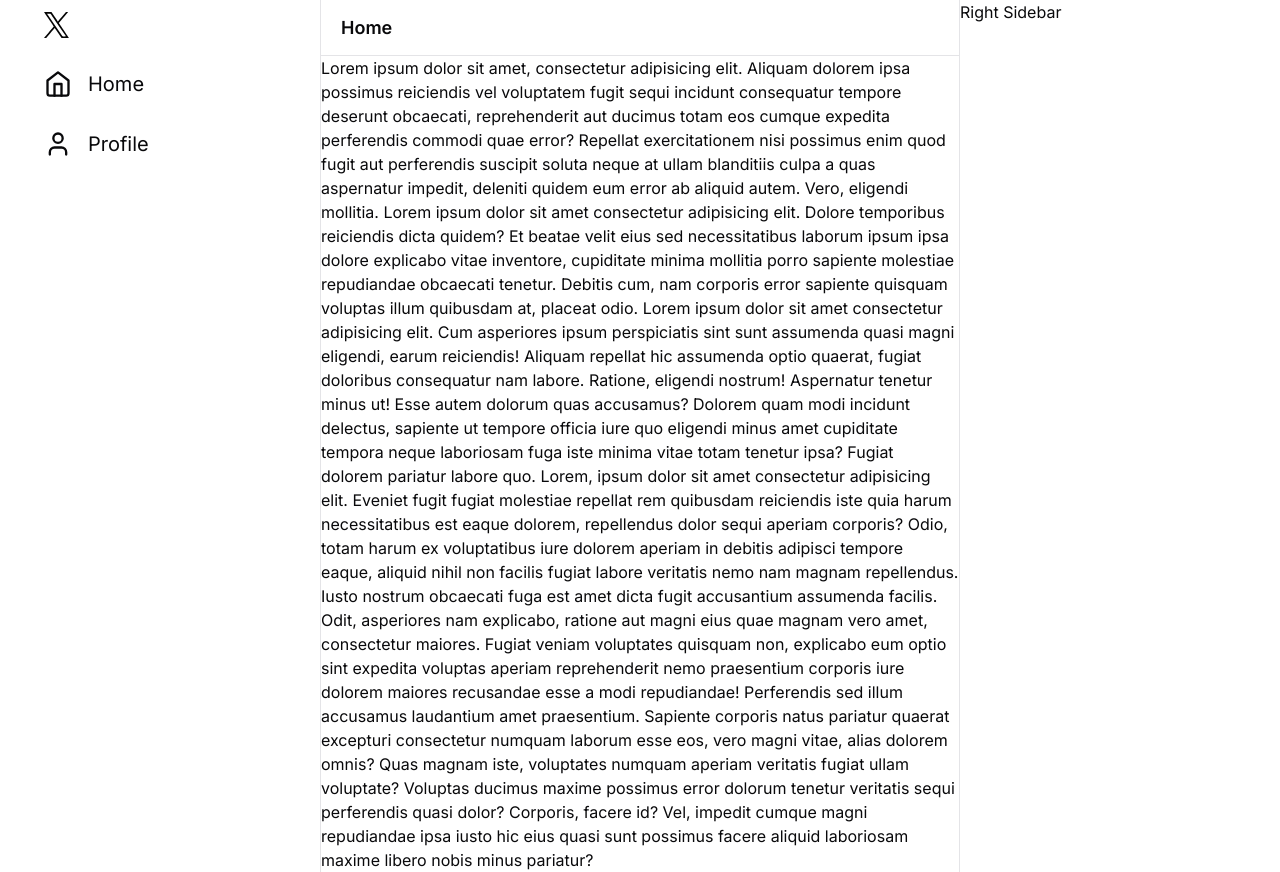
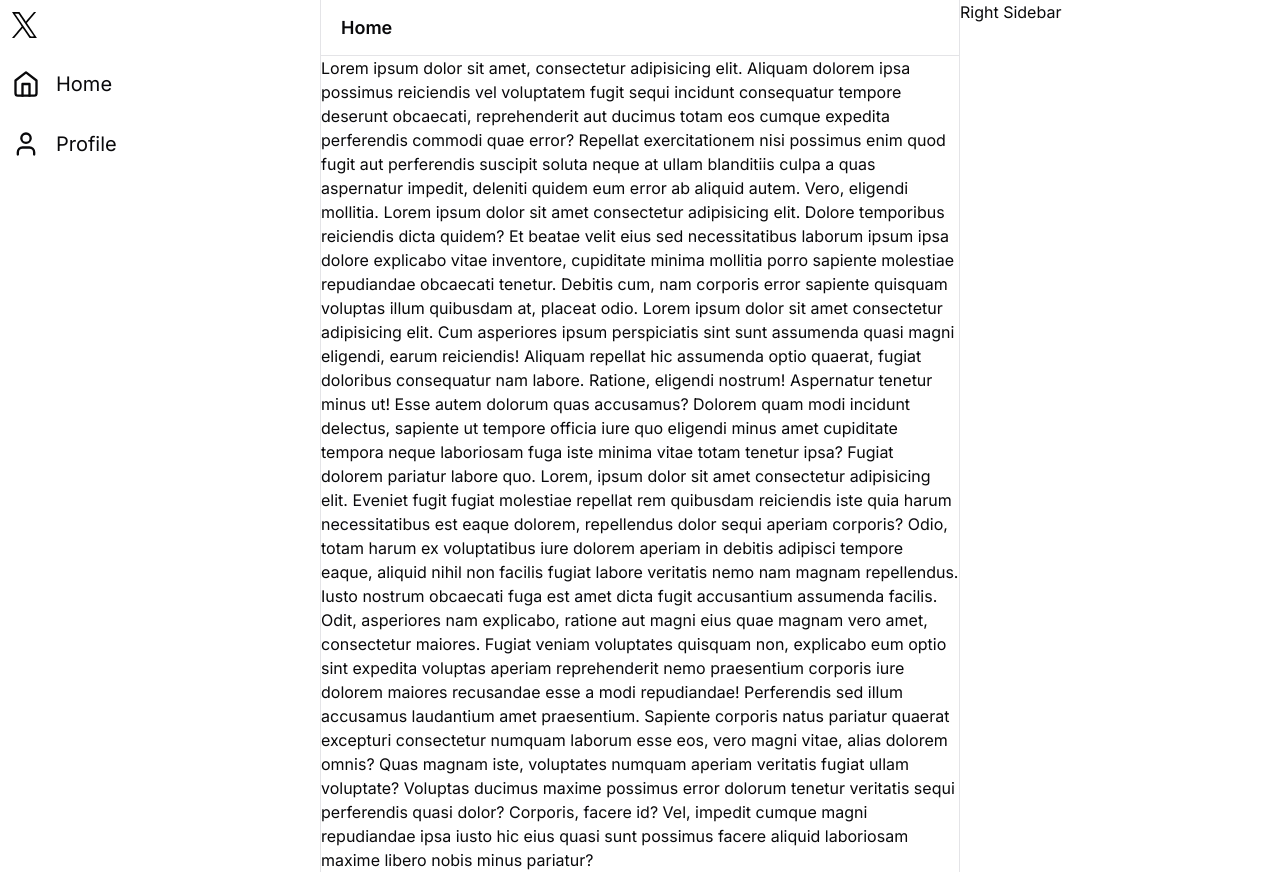
Before and after one commit to wavysam/next-twitter, a Next.js app: page /home in a window 1280 px wide. Built offline with nearby package versions, Linux system fonts and the light colour scheme; no server answers; sample sign-in values are in the browser's storage.

Commit message:
layout: fix layout

```diff
--- a/app/(main)/layout.tsx
+++ b/app/(main)/layout.tsx
@@ -25,7 +25,7 @@ export default function RootLayout({
           <div className="h-screen">
             <div className="max-w-7xl mx-auto relative">
               <div className="flex flex-row">
-                <div className="fixed top-0 md:container">
+                <div className="fixed top-0">
                   <div className="hidden sm:basis-1/12 sm:flex md:basis-1/4">
                     <SideBar />
                   </div>
```
